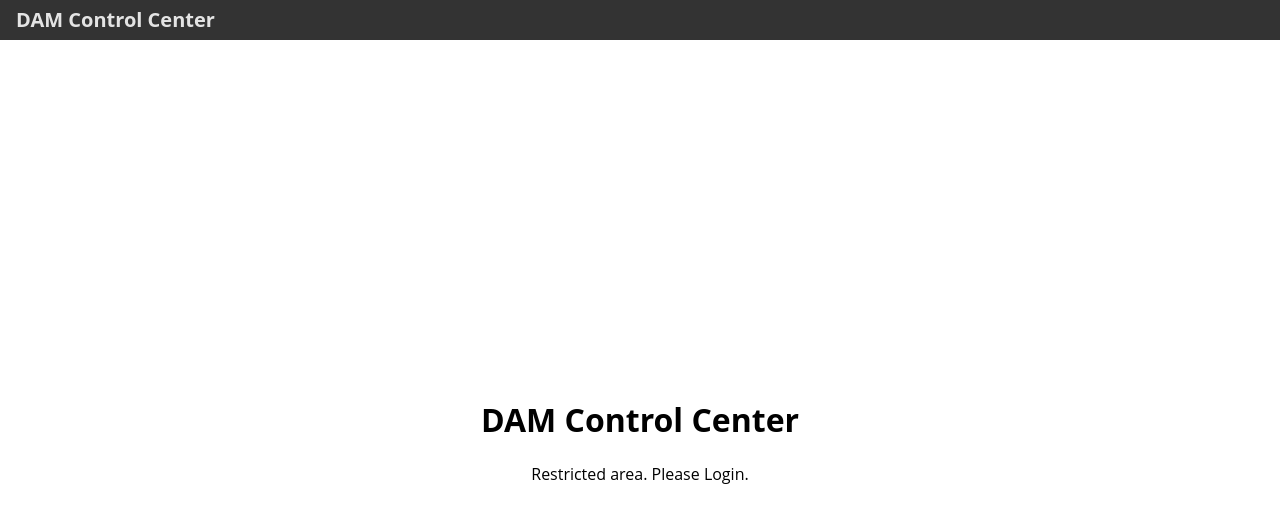
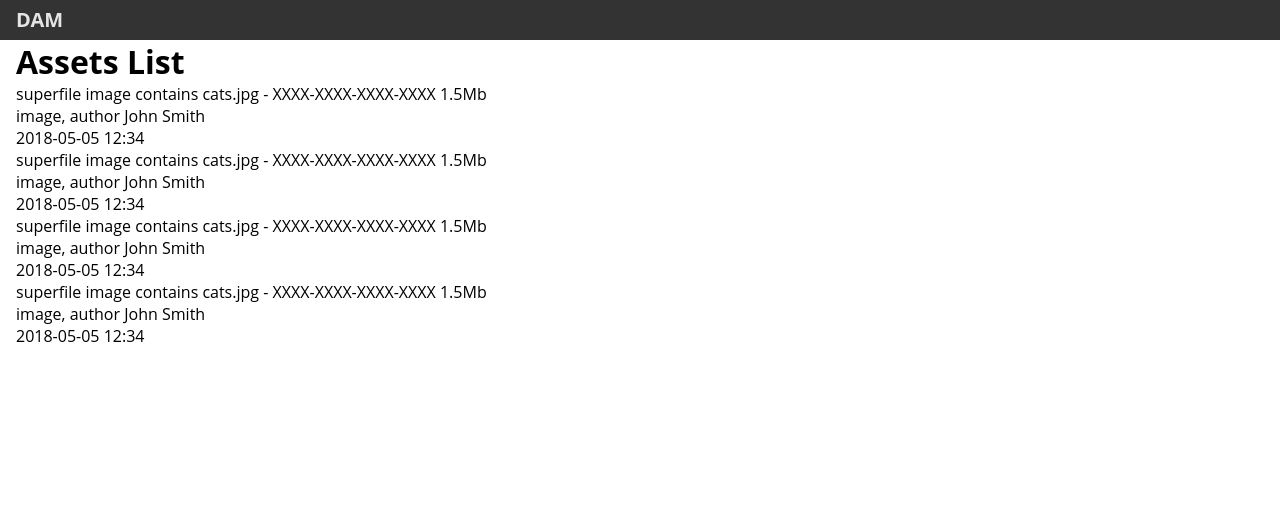
Before and after one commit to dimkharitonov/dam-app, a React (Create React App) app: page / in a window 1280 px wide. Shown: the top 522 px of the page. Built offline with nearby package versions, Linux system fonts and the light colour scheme.

Commit message:
restyling topline and add assets list sketch on Home page

```diff
--- a/src/App.css
+++ b/src/App.css
@@ -1,5 +1,6 @@
 .App {
   width: 100%;
+  height: 100vh;
 }
 
 .App-header {
@@ -8,6 +9,10 @@
   line-height: 2.5rem;
   color: rgba(255,255,255,0.87);
   padding-left: 1rem;
+  position: fixed;
+  top: 0;
+  left:0;
+  width: 100%;
 }
 
 .App-title {
@@ -15,12 +20,11 @@
   margin: 0;
 }
 
-.App-title, .App-menu {
-  display: inline-block;
-}
 
 .App-menu {
-  float: right;
+  position: absolute;
+  right: 1.5rem;
+  top:0;
   text-align: right;
   padding-right: 0.5rem;
   font-size: 0.825rem;
--- a/src/App.js
+++ b/src/App.js
@@ -29,12 +29,11 @@ class App extends Component {
       <Router>
         <div className="App">
           <header className="App-header">
-            <h1 className="App-title">DAM Control Center</h1>
+            <h1 className="App-title">DAM</h1>
             {this.state.isAuthenticated
               ? <div className="App-menu"><Link to="/login" onClick={this.handleLogout}>Logout</Link></div>
               : ""
             }
-
           </header>
 
           <Routes childProps={childProps} />
--- a/src/containers/Home.css
+++ b/src/containers/Home.css
@@ -1,16 +1,9 @@
 .Home {
   width: 100%;
+  margin: 2.5rem 1rem 0;
   height: calc(100vh - 2.5rem);
-  position: relative;
-  top: 0;
-  left: 0;
 }
 
-.Home div {
-  width: 100%;
-  text-align: center;
-  position: relative;
-  left: 0;
-  top: 50%;
-  transform: translateY(-50%);
+.home--title h1 {
+  margin-bottom: 0;
 }
--- a/src/containers/Home.js
+++ b/src/containers/Home.js
@@ -2,12 +2,61 @@ import React, { Component } from 'react';
 import './Home.css';
 
 export default class Home extends Component {
+  constructor(props) {
+    super(props);
+
+    this.assets = [
+      {
+        id: 'XXXX-XXXX-XXXX-XXXX',
+        name: 'superfile image contains cats.jpg',
+        type: 'image',
+        modified: '2018-05-05 12:34',
+        author: 'John Smith',
+        size: '1.5Mb'
+      },
+      {
+        id: 'XXXX-XXXX-XXXX-XXXX',
+        name: 'superfile image contains cats.jpg',
+        type: 'image',
+        modified: '2018-05-05 12:34',
+        author: 'John Smith',
+        size: '1.5Mb'
+      },
+      {
+        id: 'XXXX-XXXX-XXXX-XXXX',
+        name: 'superfile image contains cats.jpg',
+        type: 'image',
+        modified: '2018-05-05 12:34',
+        author: 'John Smith',
+        size: '1.5Mb'
+      },
+      {
+        id: 'XXXX-XXXX-XXXX-XXXX',
+        name: 'superfile image contains cats.jpg',
+        type: 'image',
+        modified: '2018-05-05 12:34',
+        author: 'John Smith',
+        size: '1.5Mb'
+      }
+    ];
+  }
+
   render() {
     return (
       <div className="Home">
-        <div>
-          <h1>DAM Control Center</h1>
-          <p>Restricted area. Please Login.</p>
+        <div className="home--title">
+          <h1>Assets List</h1>
+        </div>
+        <div className="home--list">
+          {
+            this.assets.map(({ id, name, type, modified, author, size }) =>
+              <div className="list--item" id="{id}">
+                <div>{name} - { id } {size}</div>
+                <div>{type}, author { author}</div>
+                <div>{modified}</div>
+              </div>
+            )
+          }
         </div>
       </div>
     );
--- a/src/index.css
+++ b/src/index.css
@@ -4,4 +4,7 @@ body {
   font-family: "Open Sans", sans-serif;
   font-size: 16px;
   box-sizing: border-box;
+  width: 100%;
+  height: 100vh;
+  overflow: hidden;
 }
```
